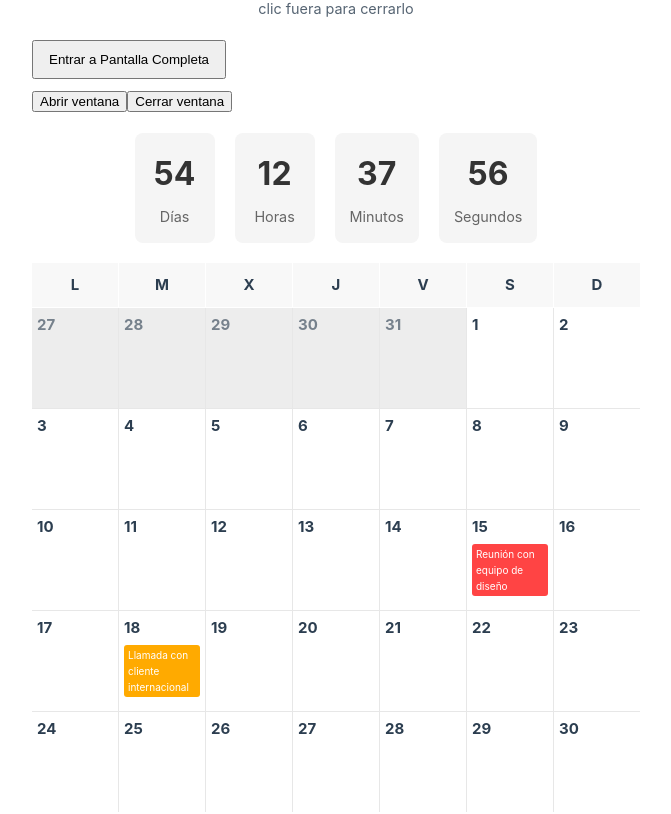
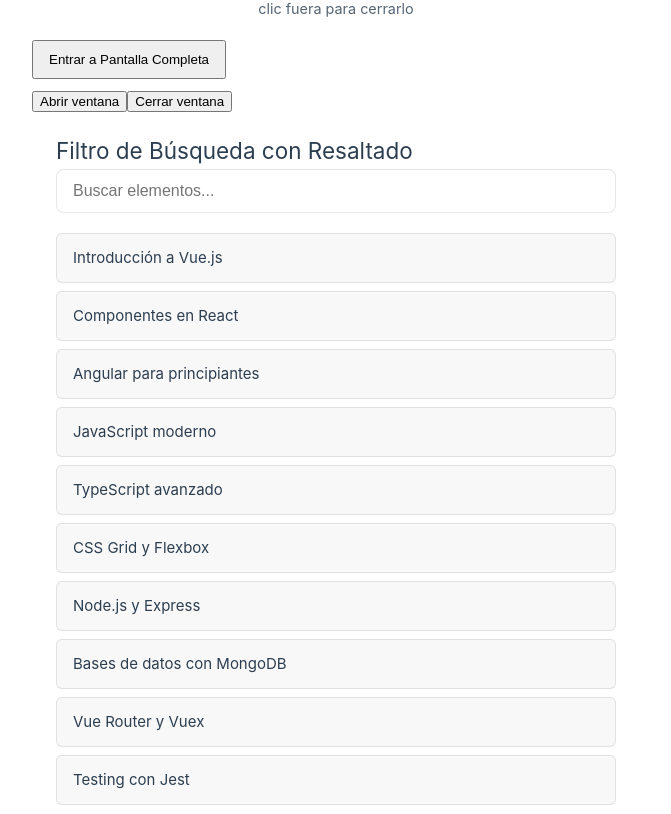
Before and after one commit to YMB06/DWECY-H, a Vue app in the folder Practica3/Practica3/: page / in a window 1280 px wide. Shown: the part 3340-4154 px from the top of the page, without its empty margins (608-1279 px from the left). Built offline with nearby package versions, Linux system fonts and the light colour scheme; no server answers.

Commit message:
7.1 completado

```diff
--- a/Practica3/Practica3/src/App.vue
+++ b/Practica3/Practica3/src/App.vue
@@ -16,6 +16,7 @@ import InfiniteScrollList from './components/Punto4/Punto4-4/InfiniteScrollList.
 import DropdownMenu from './components/Punto5/Punto5-1/DropdownMenu.vue';
 import FullscreenWrapper from './components/Punto5/Punto5-2/FullscreenWrapper.vue';
 import PopupWindowManager from './components/Punto6/Punto6-1/PopupWindowManager.vue';
+import SearchFilter from './components/Punto7/Punto7-1/SearchFilter.vue';
 import CountdownTimer from './components/Punto7/Punto7-3/CountdownTimer.vue';
 import CalendarEvent from './components/Punto7/Punto7-4/calendarEvent.vue';
 </script>
@@ -43,6 +44,7 @@ import CalendarEvent from './components/Punto7/Punto7-4/calendarEvent.vue';
     <DropdownMenu />
     <FullscreenWrapper />
     <PopupWindowManager />
+    <SearchFilter />
     <CountdownTimer :targetDate="new Date('2025-12-31T23:59:59')" />
     <CalendarEvent />
 
--- /dev/null
+++ b/Practica3/Practica3/src/components/Punto7/Punto7-1/SearchFilter.vue
@@ -0,0 +1,145 @@
+<template>
+  <div class="search-filter">
+    <h2>Filtro de Búsqueda con Resaltado</h2>
+
+    <div class="search-input">
+      <input
+        type="text"
+        v-model="searchQuery"
+        placeholder="Buscar elementos..."
+        class="search-field"
+      />
+    </div>
+
+    <ul class="results-list">
+      <li v-for="item in filteredItems" :key="item.id" class="result-item">
+        <span v-html="highlightMatches(item.name)"></span>
+      </li>
+    </ul>
+
+    <div v-if="filteredItems.length === 0 && searchQuery" class="no-results">
+      No se encontraron resultados para "{{ searchQuery }}"
+    </div>
+  </div>
+</template>
+
+<script setup lang="ts">
+import { ref, computed } from 'vue';
+
+interface Item {
+  id: number;
+  name: string;
+}
+
+interface Props {
+  items: Item[];
+}
+
+const props = withDefaults(defineProps<Props>(), {
+  items: () => [
+    { id: 1, name: 'Introducción a Vue.js' },
+    { id: 2, name: 'Componentes en React' },
+    { id: 3, name: 'Angular para principiantes' },
+    { id: 4, name: 'JavaScript moderno' },
+    { id: 5, name: 'TypeScript avanzado' },
+    { id: 6, name: 'CSS Grid y Flexbox' },
+    { id: 7, name: 'Node.js y Express' },
+    { id: 8, name: 'Bases de datos con MongoDB' },
+    { id: 9, name: 'Vue Router y Vuex' },
+    { id: 10, name: 'Testing con Jest' }
+  ]
+});
+
+const searchQuery = ref('');
+
+const filteredItems = computed(() => {
+  if (!searchQuery.value) {
+    return props.items;
+  }
+
+  return props.items.filter(item =>
+    item.name.toLowerCase().includes(searchQuery.value.toLowerCase())
+  );
+});
+
+function highlightMatches(text: string): string {
+  if (!searchQuery.value) {
+    return text;
+  }
+
+  const regex = new RegExp(searchQuery.value, 'gi');
+  return text.replace(regex, (match) => `<mark>${match}</mark>`);
+}
+</script>
+
+<style scoped>
+.search-filter {
+  padding: 20px;
+  max-width: 600px;
+  margin: 0 auto;
+}
+
+.search-input {
+  margin-bottom: 20px;
+}
+
+.search-field {
+  width: 100%;
+  padding: 12px 16px;
+  border: 1px solid var(--color-border);
+  border-radius: 8px;
+  background: var(--color-background);
+  color: var(--color-text);
+  font-size: 16px;
+  transition: border-color 0.3s ease;
+}
+
+.search-field:focus {
+  outline: none;
+  border-color: #007bff;
+  box-shadow: 0 0 0 3px rgba(0, 123, 255, 0.1);
+}
+
+.results-list {
+  list-style: none;
+  padding: 0;
+  margin: 0;
+}
+
+.result-item {
+  padding: 12px 16px;
+  border: 1px solid var(--color-border);
+  border-radius: 6px;
+  margin-bottom: 8px;
+  background: var(--color-background-soft);
+  color: var(--color-text);
+  transition: background 0.2s ease;
+}
+
+.result-item:hover {
+  background: var(--color-background-mute);
+}
+
+.no-results {
+  text-align: center;
+  padding: 20px;
+  color: var(--color-text);
+  opacity: 0.7;
+  font-style: italic;
+}
+
+:deep(mark) {
+  background: #ffeb3b;
+  color: #000;
+  padding: 2px 4px;
+  border-radius: 3px;
+  font-weight: bold;
+}
+
+@media (prefers-color-scheme: dark) {
+  :deep(mark) {
+    background: #ffc107;
+    color: #000;
+  }
+}
+</style>
```
